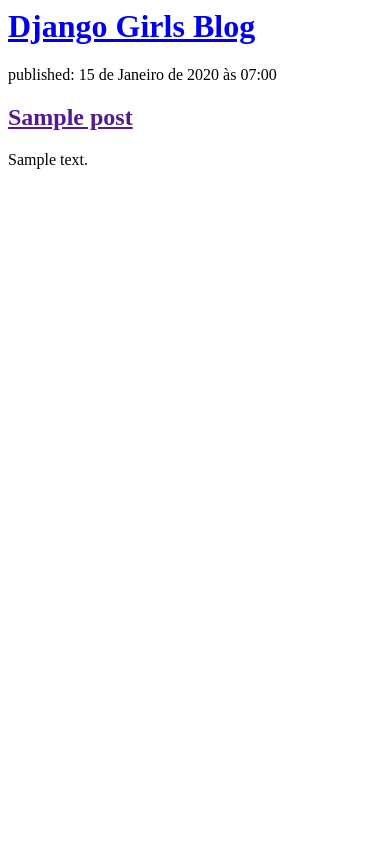
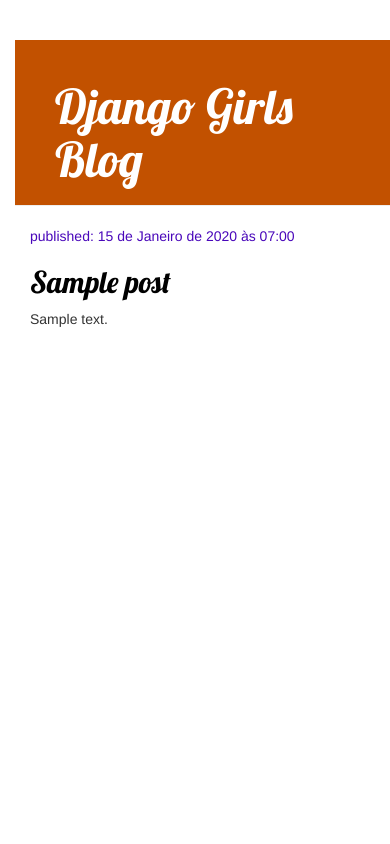
Before and after one commit to evandropcs/my-first-blog, a Django app: page / in a window 390 px wide. Run offline with Django 4.2, Linux system fonts and the light colour scheme; tables that the repository leaves empty hold one stand-in row (values such as "Sample post"); some libraries are stand-ins or nearby versions.

Commit message:
Adiciona view e template com informações sobre o blog.

```diff
--- /dev/null
+++ b/blog/static/css/blog.css
@@ -0,0 +1,55 @@
+h1 a, h2 a {
+     color: #C25100;
+     font-family: 'Lobster';
+}
+
+body {
+    padding-left: 15px;
+}
+
+.page-header {
+    background-color: #C25100;
+    margin-top: 0;
+    padding: 20px 20px 20px 40px;
+}
+
+.page-header h1, .page-header h1 a, .page-header h1 a:visited, .page-header h1 a:active {
+    color: #ffffff;
+    font-size: 36pt;
+    text-decoration: none;
+}
+
+.content {
+    margin-left: 40px;
+}
+
+h1, h2, h3, h4 {
+    font-family: 'Lobster', cursive;
+}
+
+.date {
+    color: #4907ba;
+}
+
+.save {
+    float: right;
+}
+
+.post-form textarea, .post-form input {
+    width: 100%;
+}
+
+.top-menu, .top-menu:hover, .top-menu:visited {
+    color: #ffffff;
+    float: right;
+    font-size: 26pt;
+    margin-right: 20px;
+}
+
+.post {
+    margin-bottom: 70px;
+}
+
+.post h2 a, .post h2 a:visited {
+    color: #000000;
+}
--- /dev/null
+++ b/blog/templates/blog/base.html
@@ -0,0 +1,26 @@
+{% load static %}
+<html>
+    <head>
+        <title>Django Girls blog</title>
+        <link rel="stylesheet" href="{% static 'css/blog.css' %}">
+        <link rel="stylesheet" href="//maxcdn.bootstrapcdn.com/bootstrap/3.2.0/css/bootstrap.min.css">
+        <link rel="stylesheet" href="//maxcdn.bootstrapcdn.com/bootstrap/3.2.0/css/bootstrap-theme.min.css">
+        <link href="//fonts.googleapis.com/css?family=Lobster&subset=latin,latin-ext" rel="stylesheet" type="text/css">
+
+    </head>
+    <body>
+        <body>
+    <div class="page-header">
+        <h1><a href="/">Django Girls Blog</a></h1>
+    </div>
+    <div class="content container">
+        <div class="row">
+            <div class="col-md-8">
+            {% block content %}
+            {% endblock content %}
+            </div>
+        </div>
+    </div>
+</body>
+    </body>
+</html>
--- a/blog/templates/blog/post_list.html
+++ b/blog/templates/blog/post_list.html
@@ -1,41 +1,13 @@
-<html>
-    <head>
-        <title>Blog Django Girls</title>
-    </head>
-    <body>
-        <div>
-            <h1><a href="/">Django Girls Blog</a></h1>
+{% extends 'blog/base.html' %}
+
+{% block content %}
+    {% for post in posts %}
+        <div class="post">
+            <div class="date">
+                <p>published: {{ post.published_date }}</p>
+            </div>
+            <h2><a href="{% url 'post_detail' pk=post.pk %}">{{ post.title }}</a></h2>
+            <p>{{ post.text|linebreaksbr }}</p>
         </div>
-
-        {% for post in posts %}
-            <div>
-                <p>published: {{post.published_date}}</p>
-                <h2><a href="">{{post.title}}</a></h2>
-                <p>{{post.text|linebreaksbr}}</p>
-            </div>
-        {% endfor %}
-
-
-
-
-<!--        <div>-->
-<!--            <h1><a href="/">Blog Django Girls</a></h1>-->
-<!--        </div>-->
-
-<!--        <div>-->
-<!--            <p>publicado: 18.08.2022, 23:05</p>-->
-<!--            <h2><a href="">Meu primeiro post</a></h2>-->
-<!--            <p>Mussum Ipsum, cacilds vidis litro abertis. Suco de cevadiss deixa as pessoas mais interessantis.A ordem dos tratores não altera o pão duris.Si u mundo tá muito paradis? Toma um mé que o mundo vai girarzis!Diuretics paradis num copo é motivis de denguis.</p>-->
-<!--        </div>-->
-<!--        {% for post in posts %}-->
-<!--            {{ post }}-->
-<!--        {% endfor %}-->
-
-
-<!--        <div>-->
-<!--            <p>publicado: 18.08.2022, 23:08</p>-->
-<!--            <h2><a href="">Meu segundo post</a></h2>-->
-<!--            <p>Suco de cevadiss, é um leite divinis, qui tem lupuliz, matis, aguis e fermentis.Per aumento de cachacis, eu reclamis.Mais vale um bebadis conhecidiss, que um alcoolatra anonimis.Quem manda na minha terra sou euzis!</p>-->
-<!--        </div>-->
-    </body>
-</html>
+    {% endfor %}
+{% endblock content %}
--- a/blog/urls.py
+++ b/blog/urls.py
@@ -3,4 +3,5 @@
 
 urlpatterns = [
     path('', views.post_list, name='post_list'),
+    path('post/<int:pk>/', views.post_detail, name='post_detail'),
 ]
--- a/blog/views.py
+++ b/blog/views.py
@@ -1,11 +1,19 @@
-from django.shortcuts import render
+from django.shortcuts import render, get_object_or_404
 from django.utils import timezone
 from blog.models import Post
 
 
+
 def post_list(request):
-    posts = Post.objects.filter(published_date__lte=timezone.now()).order_by('title')
+    # posts = Post.objects.filter(published_date__lte=timezone.now()).order_by('title')
+    posts = Post.objects.all()
+
     # contex={
     #     'posts': posts
     # }
     return render(request, 'blog/post_list.html', {'posts': posts})
+
+
+def post_detail(request, pk):
+    post = get_object_or_404(Post, pk=pk)
+    return render(request, 'blog/post_detail.html', {'post': post})
```
Also changed, not shown: blog/templates/blog/post_detail.html (added, +13 -0 lines).
